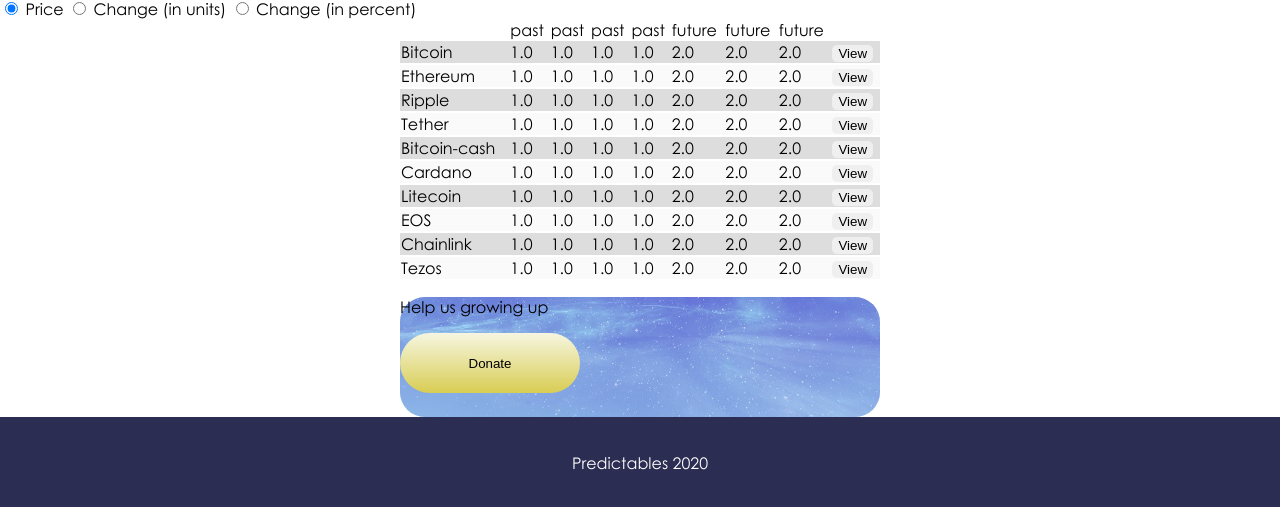
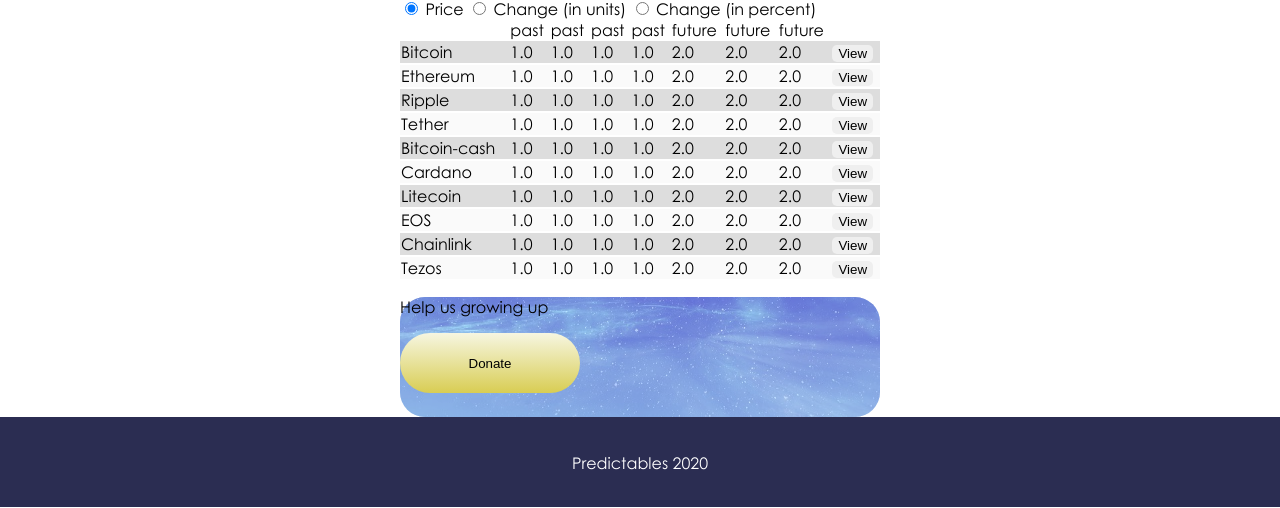
Before and after one commit to SMATEO49/predictable-web, a Flask app: page / in a window 1280 px wide. Shown: the part 292-800 px from the top of the page. Run offline with Flask 2, Linux system fonts and the light colour scheme; some libraries are stand-ins or nearby versions.

Commit message:
tabela w pełni wykonana

```diff
--- a/static/css/main.css
+++ b/static/css/main.css
@@ -98,13 +98,14 @@ input[type=email]:-ms-input-placeholder {
     background: rgba(216,214,68,1);
 }
 
+.content {
+    width: var(--grand-width);
+    margin: 0 auto;
+}
 table {
     width: var(--grand-width);
     border-spacing: 0px 0px;
-    margin: 0 auto;
 }
-
-
 
 .css-s1 tr:nth-child(4n+2) {
     background: #ddd;
```
